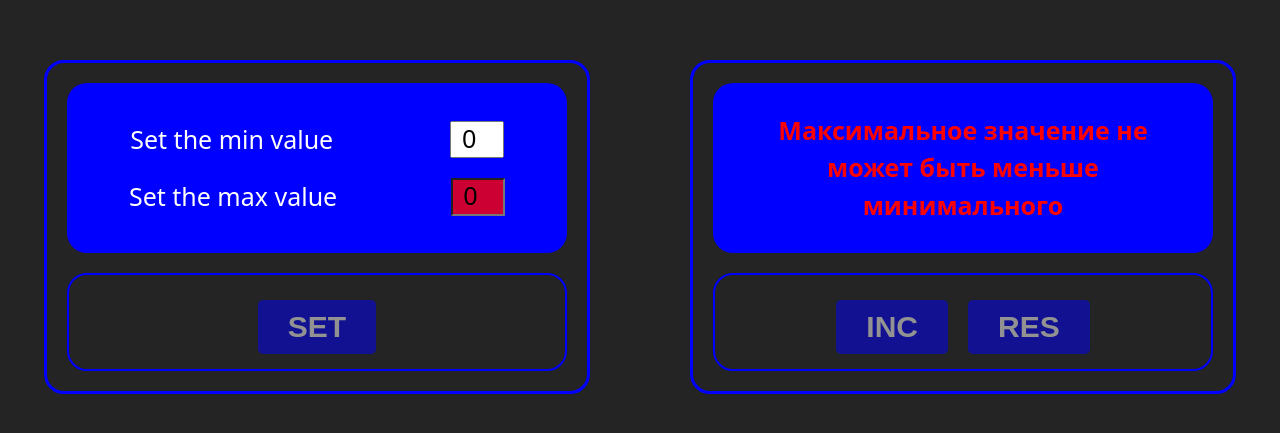
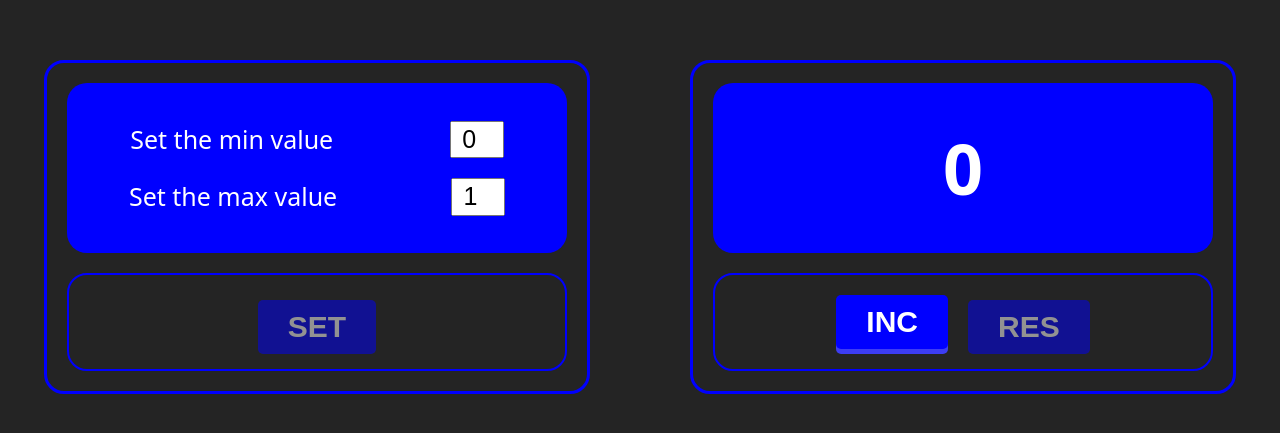
Before and after one commit to LuckyWeb39/counter, a React (Vite) app: page / in a window 1280 px wide. Shown: the part 173-606 px from the top of the page. Built offline with nearby package versions, Linux system fonts and the light colour scheme.

Commit message:
use ReduxToolkit

```diff
--- a/package.json
+++ b/package.json
@@ -10,8 +10,12 @@
     "preview": "vite preview"
   },
   "dependencies": {
+    "@reduxjs/toolkit": "^2.8.2",
     "react": "^19.0.0",
-    "react-dom": "^19.0.0"
+    "react-dom": "^19.0.0",
+    "react-redux": "^9.2.0",
+    "redux": "^5.0.1",
+    "redux-toolkit": "^1.1.2"
   },
   "devDependencies": {
     "@eslint/js": "^9.22.0",
--- a/src/App.tsx
+++ /dev/null
@@ -1,72 +0,0 @@
-import './App.css'
-import {Counter} from "./components/counter/Counter.tsx";
-import {useState} from "react";
-import {CounterSettings} from "./components/counterSettings/CounterSettings.tsx";
-
-export const errorCodes = {
-    negativeNumber: 'Значение не может быть отрицательным',
-    minIsBiggerThanMax: 'Минимальное значение не может быть больше максимального',
-    maxIsSmalledThanMin: 'Максимальное значение не может быть меньше минимального'
-}
-
-type KeysOfErrorCodes = keyof typeof errorCodes;
-type ValuesOfErrorCodes = typeof errorCodes[KeysOfErrorCodes];
-
-function App() {
-
-    const [min, setMin] = useState(() => {
-        return Number(localStorage.getItem("min")) || 0;
-    });
-    const [max, setMax] = useState(() => {
-        return Number(localStorage.getItem("max")) || 0;
-    });
-
-
-    const [isEdit, setIsEdit] = useState(false);
-
-    const changeMode = () => {
-        setIsEdit(!isEdit);
-        localStorage.setItem('min', JSON.stringify(min));
-        localStorage.setItem('max', JSON.stringify(max));
-    }
-
-
-    const error: ValuesOfErrorCodes | null =
-        min < 0 || max < 0 ? errorCodes.negativeNumber :
-            max <= min ? errorCodes.maxIsSmalledThanMin :
-                min >= max ? errorCodes.minIsBiggerThanMax :
-
-                    null
-
-    const changeMin = (val: number) => {
-        setIsEdit(true);
-        setMin(val)
-    }
-    const changeMax = (val: number) => {
-        setIsEdit(true)
-        setMax(val)
-    }
-
-
-    return (
-        <div className="App">
-            <Counter
-                min={min}
-                max={max}
-                isEdit={isEdit}
-                error={error}
-            />
-            <CounterSettings
-                min={min}
-                max={max}
-                isEdit={isEdit}
-                changeMode={changeMode}
-                changeMin={changeMin}
-                changeMax={changeMax}
-                error={error}
-            />
-        </div>
-    )
-}
-
-export default App
--- /dev/null
+++ b/src/app/App.tsx
@@ -0,0 +1,80 @@
+import './App.css'
+import {Counter} from "../components/counter/Counter.tsx";
+import {useState} from "react";
+import {CounterSettings} from "../components/counterSettings/CounterSettings.tsx";
+import {useAppDispatch} from "../common/hooks/useAppDispatch.ts";
+import {changeMaxAC, changeMinAC, changeModeAC} from "../model/counter-Reducer.ts";
+import {useAppSelector} from "../common/hooks/useAppSelector.ts";
+import {selectChangeMode, selectMax, selectMin} from "../model/counter-selectors.ts";
+
+export const errorCodes = {
+    negativeNumber: 'Значение не может быть отрицательным',
+    minIsBiggerThanMax: 'Минимальное значение не может быть больше максимального',
+    maxIsSmalledThanMin: 'Максимальное значение не может быть меньше минимального'
+}
+
+type KeysOfErrorCodes = keyof typeof errorCodes;
+type ValuesOfErrorCodes = typeof errorCodes[KeysOfErrorCodes];
+
+function App() {
+    const min = useAppSelector(selectMin)
+    const max = useAppSelector(selectMax)
+    const isEdit = useAppSelector(selectChangeMode)
+    const dispatch = useAppDispatch()
+
+    // const [min, setMin] = useState(() => {
+    //     return Number(localStorage.getItem("min")) || 0;
+    // });
+    //
+    // const [max, setMax] = useState(() => {
+    //     return Number(localStorage.getItem("max")) || 1;
+    // });
+
+    //const [isEdit, setIsEdit] = useState(false);
+
+    const changeMode = () => {
+        dispatch(changeModeAC({isEdit}))
+        //setIsEdit(!isEdit);
+        // localStorage.setItem('min', JSON.stringify(min));
+        // localStorage.setItem('max', JSON.stringify(max));
+    }
+
+
+    const error: ValuesOfErrorCodes | null =
+        min < 0 || max < 0 ? errorCodes.negativeNumber :
+            max <= min ? errorCodes.maxIsSmalledThanMin :
+                min >= max ? errorCodes.minIsBiggerThanMax :
+                    null
+
+    const changeMin = (val: number) => {
+        dispatch(changeModeAC({isEdit: true}))
+        //setIsEdit(true);
+        dispatch(changeMinAC({val}))
+        // setMin(val)
+    }
+    const changeMax = (val: number) => {
+        dispatch(changeModeAC({isEdit: true}))
+        //setIsEdit(true)
+        dispatch(changeMaxAC({val}))
+        //setMax(val)
+    }
+
+
+    return (
+        <div className="App">
+            <Counter
+                isEdit={isEdit}
+                error={error}
+            />
+            <CounterSettings
+                isEdit={isEdit}
+                changeMode={changeMode}
+                changeMin={changeMin}
+                changeMax={changeMax}
+                error={error}
+            />
+        </div>
+    )
+}
+
+export default App
--- /dev/null
+++ b/src/app/store.ts
@@ -0,0 +1,13 @@
+import {combineReducers, configureStore} from "@reduxjs/toolkit";
+import {counterReducer} from "../model/counter-Reducer.ts";
+
+const rootReducer = combineReducers({
+    counter: counterReducer
+})
+
+export const store = configureStore({
+    reducer: rootReducer
+})
+
+export type RootState = ReturnType<typeof store.getState>
+export type AppDispatch = typeof store.dispatch
--- /dev/null
+++ b/src/common/hooks/useAppDispatch.ts
@@ -0,0 +1,5 @@
+import {useDispatch} from "react-redux";
+import {AppDispatch} from "../../app/store.ts";
+
+
+export const useAppDispatch = useDispatch.withTypes<AppDispatch>()
--- /dev/null
+++ b/src/common/hooks/useAppSelector.ts
@@ -0,0 +1,4 @@
+import {useSelector} from "react-redux";
+import {RootState} from "../../app/store.ts";
+
+export const useAppSelector = useSelector.withTypes<RootState>()
--- a/src/components/counter/Counter.tsx
+++ b/src/components/counter/Counter.tsx
@@ -1,32 +1,42 @@
 import {CountDisplay} from "../coutDisplay/CountDisplay.tsx";
 import {ButtonsWrapper} from "../buttonsWrapper/ButtonsWrapper.tsx";
 import {Button} from "../button/Button.tsx";
-import {useEffect, useState} from "react";
+import {useEffect} from "react";
+import {useAppSelector} from "../../common/hooks/useAppSelector.ts";
+import {selectCount, selectMax, selectMin} from "../../model/counter-selectors.ts";
+import {useAppDispatch} from "../../common/hooks/useAppDispatch.ts";
+import {incCountAC, resetCountAC} from "../../model/counter-Reducer.ts";
 
 
 type CounterProps = {
-    min: number;
-    max: number;
     isEdit: boolean;
     error: string|null;
 }
 
-export const Counter = ({min, max, isEdit, error}: CounterProps) => {
+export const Counter = ({isEdit, error}: CounterProps) => {
 
-    const [count, setCount] = useState(min);
+    const count = useAppSelector(selectCount)
+    const min = useAppSelector(selectMin)
+    const max = useAppSelector(selectMax)
+    const dispatch = useAppDispatch()
+
+    // const [count, setCount] = useState(min);
 
     useEffect(() => {
-        setCount(min)
-    }, [min])
+        dispatch(resetCountAC())
+        //setCount(min)
+    }, [dispatch,min])
 
     const IncHandler = () => {
         if (count < max) {
-            setCount((prev) => prev + 1);
+            dispatch(incCountAC())
+            //setCount((prev) => prev + 1);
         }
     }
 
     const ResetHandler = () => {
-        setCount(min)
+        dispatch(resetCountAC())
+        //setCount(min)
     }
 
     const errorSpan = <span className={'error-title'}>{error}</span>
--- a/src/components/counterSettings/CounterSettings.tsx
+++ b/src/components/counterSettings/CounterSettings.tsx
@@ -2,11 +2,11 @@ import {CountDisplay} from "../coutDisplay/CountDisplay.tsx";
 import {ButtonsWrapper} from "../buttonsWrapper/ButtonsWrapper.tsx";
 import {Button} from "../button/Button.tsx";
 import {Input} from "../input/Input.tsx";
-import {errorCodes} from "../../App.tsx";
+import {errorCodes} from "../../app/App.tsx";
+import {useAppSelector} from "../../common/hooks/useAppSelector.ts";
+import {selectMax, selectMin} from "../../model/counter-selectors.ts";
 
 type CounterProps = {
-    min: number;
-    max: number;
     isEdit: boolean;
     changeMode: () => void;
     changeMin: (val: number) => void;
@@ -14,7 +14,12 @@ type CounterProps = {
     error: string | null;
 }
 
-export const CounterSettings = ({min, max, isEdit, changeMode, changeMin, changeMax, error}: CounterProps) => {
+export const CounterSettings = ({isEdit, changeMode, changeMin, changeMax, error}: CounterProps) => {
+
+    const min = useAppSelector(selectMin)
+    const max = useAppSelector(selectMax)
+
+
 
     return (
         <div className="counter">
--- a/src/main.tsx
+++ b/src/main.tsx
@@ -1,7 +1,12 @@
 import { createRoot } from 'react-dom/client'
 import './index.css'
-import App from './App.tsx'
+import App from './app/App.tsx'
+import {Provider} from "react-redux";
+import {store} from "./app/store.ts";
 
 createRoot(document.getElementById('root')!).render(
-    <App />
+    <Provider store={store}>
+        <App />
+    </Provider>
+
 )
--- /dev/null
+++ b/src/model/counter-Reducer.ts
@@ -0,0 +1,44 @@
+import {createAction, createReducer} from "@reduxjs/toolkit";
+
+export type TypeInitialState = {
+    min: number;
+    max: number;
+    count: number;
+    isEdit: boolean;
+}
+
+const initialState: TypeInitialState  = {
+    min: 0,
+    max: 1,
+    count: 0,
+    isEdit: false,
+}
+//APP
+export const changeMinAC = createAction<{val: number}>('counter/changeMin');
+//export const changeMinAC = createAction('counter/changeMin', (val:number)=>({payload: val}));
+export const changeMaxAC = createAction<{val: number}>('counter/changeMax');
+
+//Counter
+export const incCountAC = createAction('counter/incCount');
+export const resetCountAC = createAction('counter/ResetHandler');
+export const changeModeAC = createAction<{isEdit:boolean}>('counter/changeMode');
+
+export const counterReducer = createReducer(initialState, builder => {
+    builder
+        .addCase(changeMinAC, (state, action) => {
+            state.min = action.payload.val
+        })
+        .addCase(changeMaxAC, (state, action) => {
+            state.max = action.payload.val
+        })
+        .addCase(incCountAC, (state) => {
+            state.count += 1
+        })
+        .addCase(resetCountAC, (state) => {
+            state.count = state.min
+        })
+        .addCase(changeModeAC, (state, action) => {
+            state.isEdit = action.payload.isEdit
+        })
+
+});
--- /dev/null
+++ b/src/model/counter-selectors.ts
@@ -0,0 +1,6 @@
+import {RootState} from "../app/store.ts";
+
+export const selectMin = (state:RootState):number=>state.counter.min;
+export const selectMax = (state:RootState):number=>state.counter.max;
+export const selectCount = (state:RootState):number=>state.counter.count;
+export const selectChangeMode = (state:RootState):boolean=>state.counter.isEdit;
```
Also changed, not shown: src/app/App.css (renamed from src/App.css), 1 other file (tests, documents, lock files or other folders).
